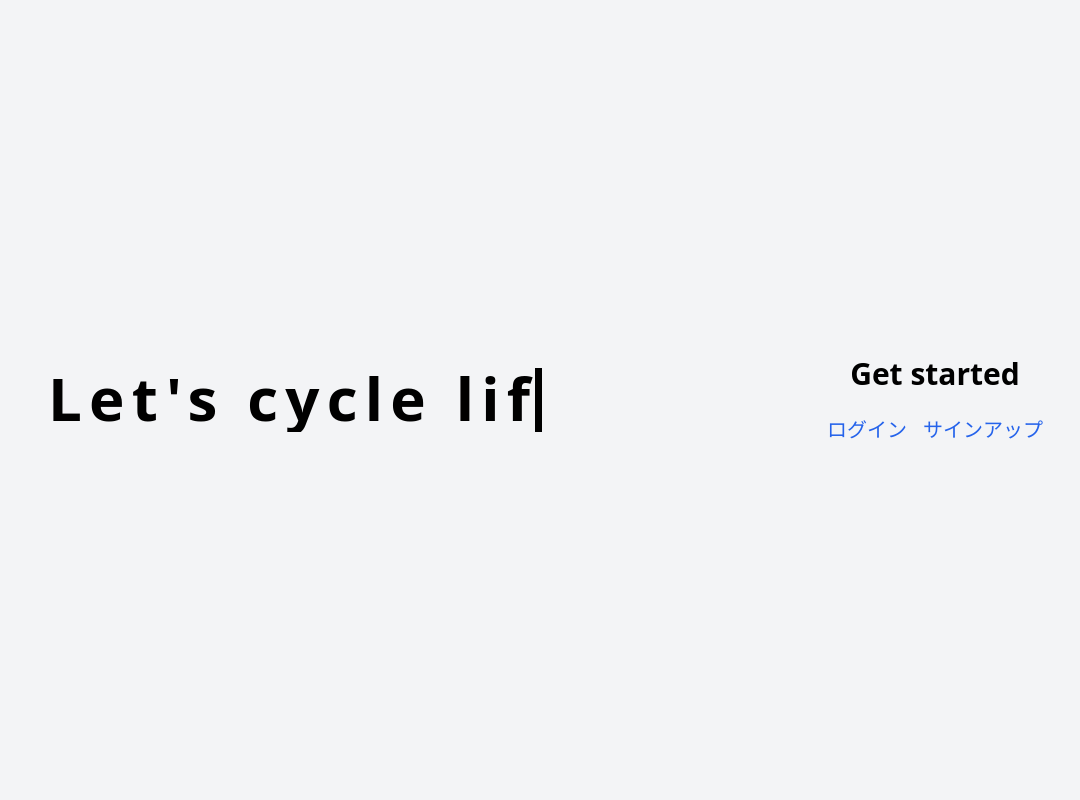
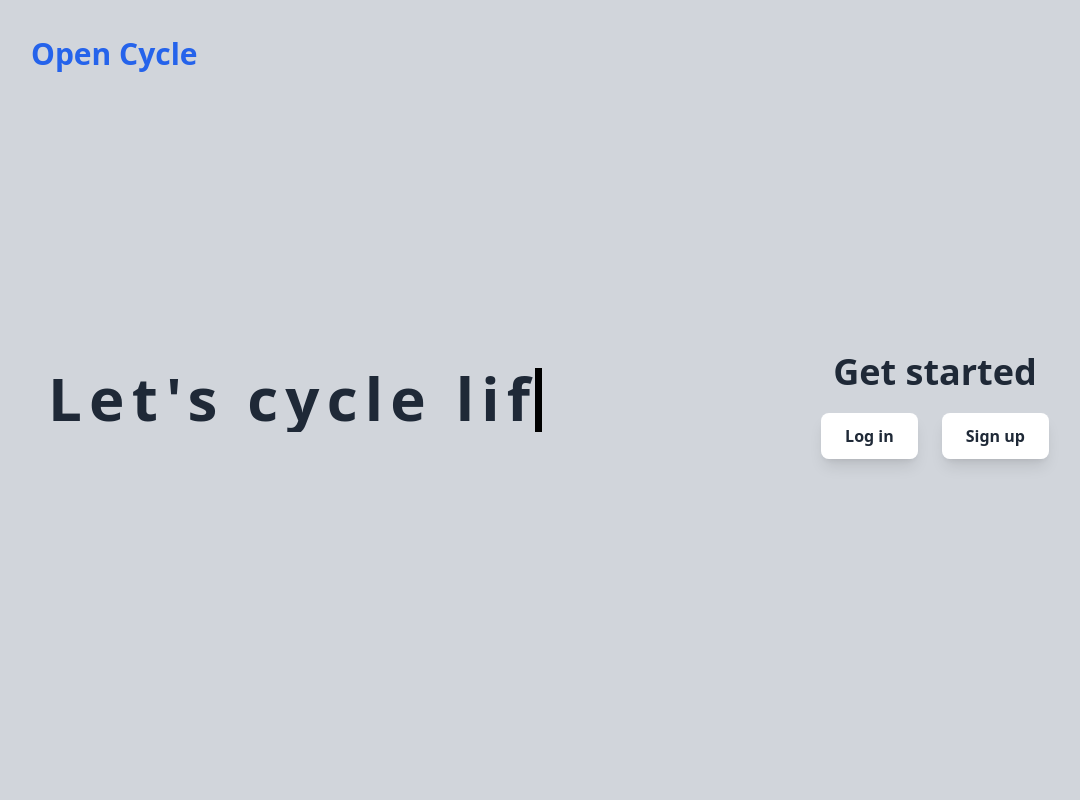
Before and after one commit to unohayato/Cycle_GBFS, a Django app: page / in a window 1280 px wide. Shown: the whole page, without its empty margins (25-1105 px from the left). Run offline with Django 4.2, Linux system fonts and the light colour scheme; some libraries are stand-ins or nearby versions.

Commit message:
:sparkles: topページのcssはとりあえず終わり

```diff
--- a/src/registration/templates/registration/top.html
+++ b/src/registration/templates/registration/top.html
@@ -7,32 +7,35 @@
   {{ block.super }}
 {% endblock %}
 
-{% block nav %}{% endblock nav %}
+{% block nav %}
+  <nav class="absolute top-5 left-10 m-4"> <!-- leftの値を調整 -->
+    <a href="/" class="text-3xl font-bold text-blue-600 hover:text-blue-800 transition duration-300">Open Cycle</a>
+  </nav>
+{% endblock nav %}
 
 {% block main %}
-  <div class="flex min-h-screen bg-gray-100">
+  <div class="flex min-h-screen bg-gray-300">
 
     <!-- Left Half for Animated Text -->
-    <div class="flex-1 flex items-center justify-center">
+    <div class="flex-1 flex items-center justify-center p-4">
       <div class="typing">
-        <h1 class="text-6xl font-semibold">Let's cycle life.</h1>
+        <h1 class="text-6xl font-bold text-gray-800">Let's cycle life.</h1>
       </div>
     </div>
 
     <!-- Right Half for Links -->
-    <div class="flex-1 flex flex-col items-center justify-center">
-      <h2 class="text-3xl font-bold mb-6">Get started</h2>
+    <div class="flex-1 flex flex-col items-center justify-center p-4">
+      <h2 class="text-4xl font-extrabold mb-8 text-gray-800">Get started</h2>
 
-      <!-- Container for Links -->
-      <div class="flex justify-center space-x-4">
+      <div class="flex justify-center space-x-6">
         <!-- Login Link -->
         <p>
-          <a href="{% url 'login' %}" class="text-blue-600 hover:text-blue-800 transition duration-300 text-xl">ログイン</a>
+          <a href="{% url 'login' %}" class="bg-white hover:bg-gray-200 text-gray-800 font-bold py-3 px-6 rounded-lg shadow-lg hover:shadow-xl transition duration-300">Log in</a>
         </p>
 
         <!-- Signup Link -->
         <p>
-          <a href="{% url 'signup' %}" class="text-blue-600 hover:text-blue-800 transition duration-300 text-xl">サインアップ</a>
+          <a href="{% url 'signup' %}" class="bg-white hover:bg-gray-200 text-gray-800 font-bold py-3 px-6 rounded-lg shadow-lg hover:shadow-xl transition duration-300">Sign up</a>
         </p>
       </div>
     </div>
```
